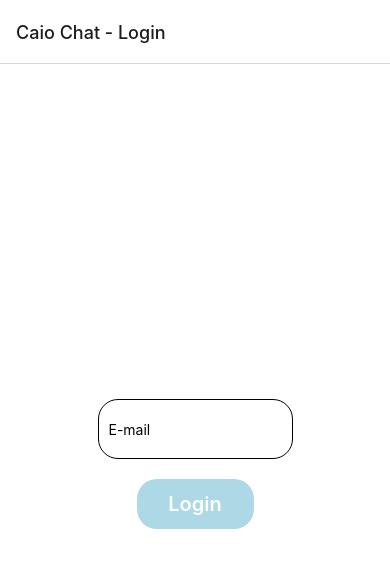
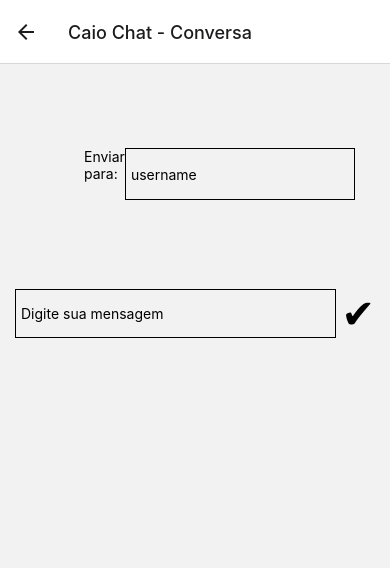
Before and after one commit to CaioRuizz/chat-app, a React Native app: screen /NovaConversa in a window 390 px wide. Shown: the top 568 px of the page. Built offline with nearby package versions, Linux system fonts and the light colour scheme.

Commit message:
Nova Conversa

```diff
--- a/src/Roter.tsx
+++ b/src/Roter.tsx
@@ -4,6 +4,7 @@ import {NavigationContainer} from "@react-navigation/native";
 import LoginPage from "./pages/login";
 import ListaConversasPage from "./pages/lista-conversas";
 import ConversaPage from "./pages/conversa";
+import NovaConversaPage from "./pages/nova-conversa";
 
 type Props = {};
 
@@ -32,6 +33,11 @@ export default class Router extends React.Component<Props, State> {
                         component={ConversaPage}
                         options={{title: 'Caio Chat - Conversa'}}
                     />
+                    <Stack.Screen
+                        name="NovaConversa"
+                        component={NovaConversaPage}
+                        options={{title: 'Caio Chat - Conversa'}}
+                    />
                 </Stack.Navigator>
             </NavigationContainer>
         )
--- a/src/pages/conversa/index.tsx
+++ b/src/pages/conversa/index.tsx
@@ -1,65 +1,61 @@
 import React from "react";
-import {KeyboardAvoidingView, Platform, ScrollView, Text, TextInput, TouchableOpacity, View} from "react-native";
+import {
+    KeyboardAvoidingView,
+    Platform,
+    ScrollView,
+    Text,
+    TextInput,
+    TouchableOpacity,
+    View,
+} from "react-native";
 import api from "../../services/Api";
 import Styles from "./Styles";
 
 type Props = {
-    route: any
-}
+    route: any;
+};
 
 type Message = {
-    message: string,
-    received: boolean,
-    sentAt: string,
-}
+    message: string;
+    received: boolean;
+    sentAt: string;
+};
 
 type State = {
-    messages: Message[],
-    message: string,
-}
+    messages: Message[];
+    message: string;
+};
 
 export default class ConversaPage extends React.Component<Props, State> {
-
     estaBuscando = false;
+    scrollViewRef: React.RefObject<ScrollView>;
 
     constructor(props: Props) {
         super(props);
+        this.scrollViewRef = React.createRef();
         this.state = {
             messages: [],
-            message: '',
-        }
+            message: "",
+        };
     }
 
-    setMessage = (message: string) => {
-        this.setState({message});
-    }
-
-    sendMessage = async () => {
-        await api.post('/envia-mensagem', JSON.stringify({
-            message: this.state.message,
-            toUsername: this.props.route.params.user,
-        }), {
+    componentDidMount = async () => {
+        const response = await api.get(
+            `/ler-conversa/${this.props.route.params.user}`,
+            {
                 headers: {
                     token: this.props.route.params.token,
+                },
             }
-        });
-        this.setState({message: ''});
-        await this.componentDidMount();
-    }
-
-
-
-    componentDidMount = async () => {
-        const response = await api.get(`/ler-conversa/${this.props.route.params.user}`, {
-            headers: {
-                token: this.props.route.params.token,
-            }
-        });
-        const responseData = (typeof response.data === 'object' ?
-            response.data :
-            JSON.parse(response.data)) as Message[];
+        );
+        const responseData = (typeof response.data === "object"
+            ? response.data
+            : JSON.parse(response.data)) as Message[];
         this.setState({
-            messages: responseData.sort((a,b) => new Date(a.sentAt).valueOf() - new Date(b.sentAt).valueOf()),
+            messages: responseData.sort(
+                (a, b) =>
+                    new Date(a.sentAt).valueOf() - new Date(b.sentAt).valueOf()
+            ),
         });
 
         if (!this.estaBuscando) {
@@ -72,22 +68,56 @@ export default class ConversaPage extends React.Component<Props, State> {
             callback();
             this.estaBuscando = true;
         }
+
+        // Scroll para o final
+        if (this.scrollViewRef.current) {
+            this.scrollViewRef.current.scrollToEnd({ animated: true });
         }
+    };
+
+    setMessage = (message: string) => {
+        this.setState({ message });
+    };
+
+    sendMessage = async () => {
+        await api.post(
+            "/envia-mensagem",
+            JSON.stringify({
+                message: this.state.message,
+                toUsername: this.props.route.params.user,
+            }),
+            {
+                headers: {
+                    token: this.props.route.params.token,
+                },
+            }
+        );
+        this.setState({ message: "" });
+        await this.componentDidMount();
+    };
 
     render() {
-        return <KeyboardAvoidingView
-            behavior={Platform.OS === 'ios' ? 'padding' : 'height'}
-            style={Styles.container}>
-            <ScrollView style={Styles.chat}>
+        return (
+            <KeyboardAvoidingView
+                behavior={Platform.OS === "ios" ? "padding" : "height"}
+                style={Styles.container}
+            >
+                <ScrollView
+                    ref={this.scrollViewRef}
+                    style={Styles.chat}
+                    contentContainerStyle={{ flexGrow: 1, justifyContent: "flex-end" }}
+                >
                     <Text>Conversa com {this.props.route.params.user}</Text>
                     {this.state.messages.map((m, i) => {
                         return (
-                        <View key={i} style={[Styles.cell, m.received? Styles.received: Styles.sent]}>
+                            <View
+                                key={i}
+                                style={[Styles.cell, m.received ? Styles.received : Styles.sent]}
+                            >
+                                <Text>{m.message}</Text>
                                 <Text>
-                                {m.message}
-                            </Text>
-                            <Text>
-                                {new Date(m.sentAt).toLocaleDateString('pt-br')} - {new Date(m.sentAt).toLocaleTimeString('pt-br')}
+                                    {new Date(m.sentAt).toLocaleDateString("pt-br")} -{" "}
+                                    {new Date(m.sentAt).toLocaleTimeString("pt-br")}
                                 </Text>
                             </View>
                         );
@@ -105,5 +135,6 @@ export default class ConversaPage extends React.Component<Props, State> {
                     </TouchableOpacity>
                 </View>
             </KeyboardAvoidingView>
+        );
     }
 }
--- a/src/pages/lista-conversas/Styles.tsx
+++ b/src/pages/lista-conversas/Styles.tsx
@@ -3,7 +3,7 @@ import {StyleSheet} from "react-native";
 const _default = StyleSheet.create({
     container: {
         flex: 1,
-        marginTop: 20
+        marginTop: 20,
     },
     listElement: {
         width: '100%',
--- a/src/pages/lista-conversas/index.tsx
+++ b/src/pages/lista-conversas/index.tsx
@@ -68,6 +68,17 @@ export default class ListaConversasPage extends React.Component<Props, State> {
                         </View>
                     </TouchableOpacity>
                 )}
+                <TouchableOpacity onPress={() => {
+                    this.props.navigation.navigate('NovaConversa', {
+                        token: this.props.route.params.token,
+                    })
+                }}>
+                    <View style={Styles.listElement}>
+                        <Text>
+                            Nova Conversa
+                        </Text>
+                    </View>
+                </TouchableOpacity>
             </ScrollView>
         );
     }
--- /dev/null
+++ b/src/pages/nova-conversa/Styles.tsx
@@ -0,0 +1,46 @@
+import {StyleSheet} from "react-native";
+
+const _default = StyleSheet.create({
+    container: {
+        flex: 1,
+        margin: 5,
+        marginBottom: 20,
+    },
+    linha: {
+        flexDirection: 'row',
+        flex: 1,
+        justifyContent: 'space-between',
+        margin: '20%',
+    },
+    chat: {
+        margin: 5,
+        height: 200,
+    },
+    cell: {
+        margin: 3,
+        backgroundColor: '#ddd',
+        borderRadius: 10
+    },
+    input: {
+        borderWidth: 1,
+        marginRight: 5,
+        padding: 5,
+        flex: 1,
+    },
+    inputView: {
+        flexDirection: 'row',
+        margin: 10,
+    },
+    emoji: {
+        fontSize: 40,
+    },
+    received: {
+        marginRight: '30%',
+    },
+    sent: {
+        backgroundColor: '#aaddaa',
+        marginLeft: '30%',
+    }
+});
+
+export default _default;
--- /dev/null
+++ b/src/pages/nova-conversa/index.tsx
@@ -0,0 +1,82 @@
+import React from "react";
+import {Alert, KeyboardAvoidingView, Platform, Text, TextInput, TouchableOpacity, View} from "react-native";
+import api from "../../services/Api";
+import Styles from "./Styles";
+
+type Props = {
+    route: any,
+    navigation: any,
+}
+
+type State = {
+    user: string,
+    message: string,
+}
+
+export default class NovaConversaPage extends React.Component<Props, State> {
+
+    constructor(props: Props) {
+        super(props);
+        this.state = {
+            message: '',
+            user: '',
+        }
+    }
+
+    setMessage = (message: string) => {
+        this.setState({message});
+    }
+
+    setUser = (user: string) => {
+        this.setState({ user });
+    }
+
+    sendMessage = async () => {
+        const response = await api.post('/envia-mensagem', JSON.stringify({
+            message: this.state.message,
+            toUsername: this.state.user,
+        }), {
+            headers: {
+                token: this.props.route.params.token,
+            }
+        }).catch(() => Alert.alert('Erro', 'Nenhum usuário encontrado com esse username'));
+
+        if (response) this.props.navigation.replace('Conversa', {
+            token: this.props.route.params.token,
+            user: this.state.user,
+        })
+    }
+
+    componentDidMount = async () => {
+
+    }
+
+    render() {
+        return <KeyboardAvoidingView
+            behavior={Platform.OS === 'ios' ? 'padding' : 'height'}
+            style={Styles.container}>
+            <View style={Styles.chat}>
+                <View style={Styles.linha}>
+                    <Text>Enviar para: </Text>
+                    <TextInput
+                        style={Styles.input}
+                        value={this.state.user}
+                        onChangeText={this.setUser}
+                        placeholder="username"
+                    />
+                </View>
+            </View>
+            <View style={Styles.inputView}>
+                <TextInput
+                    value={this.state.message}
+                    onChangeText={this.setMessage}
+                    placeholder="Digite sua mensagem"
+                    style={Styles.input}
+                />
+                <TouchableOpacity onPress={this.sendMessage}>
+                    <Text style={Styles.emoji}>✔</Text>
+                </TouchableOpacity>
+            </View>
+        </KeyboardAvoidingView>
+    }
+}
```
Lines whose indentation alone changed are shown as unchanged.
